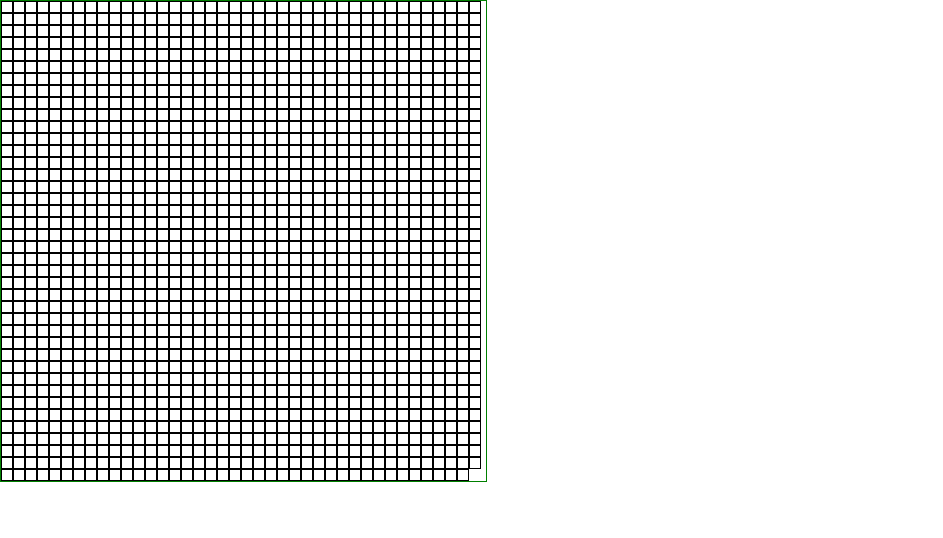
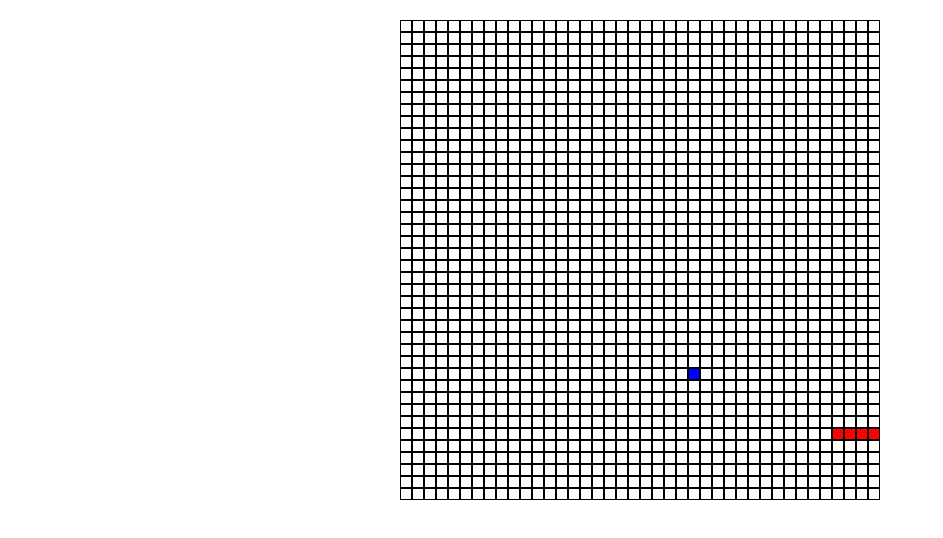
Before and after one commit to ButenkoT/snake, a plain HTML site: page index.html in a window 1280 px wide. Shown: the whole page, without its empty margins (0-943 px from the left). Drawn offline with Linux system fonts and the light colour scheme.

Commit message:
snake, coordinates and fruit

```diff
--- a/scripts/main.js
+++ b/scripts/main.js
@@ -3,17 +3,104 @@ var grid = {
   height: 40
 };
 
+var snake = [],
+  fruit = [];
+
+//####################### SETTING GRID ###############################
+
 function renderGrid(ourGrid){
-  for (var i = 1; i < ourGrid.width * ourGrid.height; i++){
-    var j = i % 40;
+  for (var i = 0; i < ourGrid.width * ourGrid.height; i++){
     var $newCell = $('<div></div>');
     $newCell.addClass("gridCell");
     $(".gridContainer").append($newCell);
   }
 }
 
+function setCoordinates(){
+  $(".gridContainer").find('.gridCell').each( function (index, cell){
+    var $cell = $(cell),
+      number = getNumber($cell),
+      coordinates = getCoordinates(number);
+
+    $cell.attr("x", coordinates[0]);
+    $cell.attr("y", coordinates[1]);// coordinate stored as a string!!!
+
+  })
+}
+
+function getNumber($cell) {
+  return $cell.prevAll('.gridCell').length;
+}
+
+function getCoordinates(number) {
+  var x = number % grid.width;
+  var y = Math.floor(number / grid.height);
+  return [x, y];
+}
+
+function createGrid(){
+  renderGrid(grid);
+  setCoordinates();
+}
+
+//####################### SETTING SNAKE ###############################
+
+function setRandomCoordinates(){
+  var x = Math.floor(Math.random() * 40);
+  var y = Math.floor(Math.random() * 40);
+  return [x, y];
+}
+
+function setSnake(number){
+  snake.push(setRandomCoordinates());
+  for(var i = 1; i < number; i++){
+    snake.push([snake[0][0] + i, snake[0][1]]);
+  }
+  return snake;
+}
+
+function setColors(){
+  $(".gridContainer").find('.gridCell').each( function (index, cell){
+    var $cell = $(cell);
+    var x = parseInt($cell.attr("x"));
+    var y = parseInt($cell.attr("y"));
+    var coordinates = [x, y];
+
+    for (var i = 0; i < snake.length; i++){
+      if(ifSnake(coordinates, i)){
+        $cell.css('background-color', 'red');
+      }
+    }
+
+    if(ifFruit(coordinates)){
+      $cell.css('background-color', 'blue');
+    }
+  })
+}
+
+function ifSnake(coordinates, i){
+  return coordinates[0] === snake[i][0] && coordinates[1] === snake[i][1];
+}
+
+function createSnake(){
+  setSnake(5);
+}
+
+
+//####################### SETTING FRUIT ###############################
+
+function createFruit(){
+  fruit = setRandomCoordinates();
+  setColors();
+}
+
+function ifFruit(coordinates){
+  return coordinates[0] === fruit[0] && coordinates[1] === fruit[1];
+}
 
 
 $(document).ready(function(){
-  renderGrid(grid);
+  createGrid();
+  createSnake();
+  createFruit();
 });
--- a/style/main.css
+++ b/style/main.css
@@ -5,10 +5,9 @@ body{
 }
 
 .gridContainer{
-    display: inline-block;
     margin: 0 auto;
-    width: 485px;
-    border: 1px solid green;
+    margin-top: 20px;
+    width: 480px;
     line-height: 0;
 }
 
```
